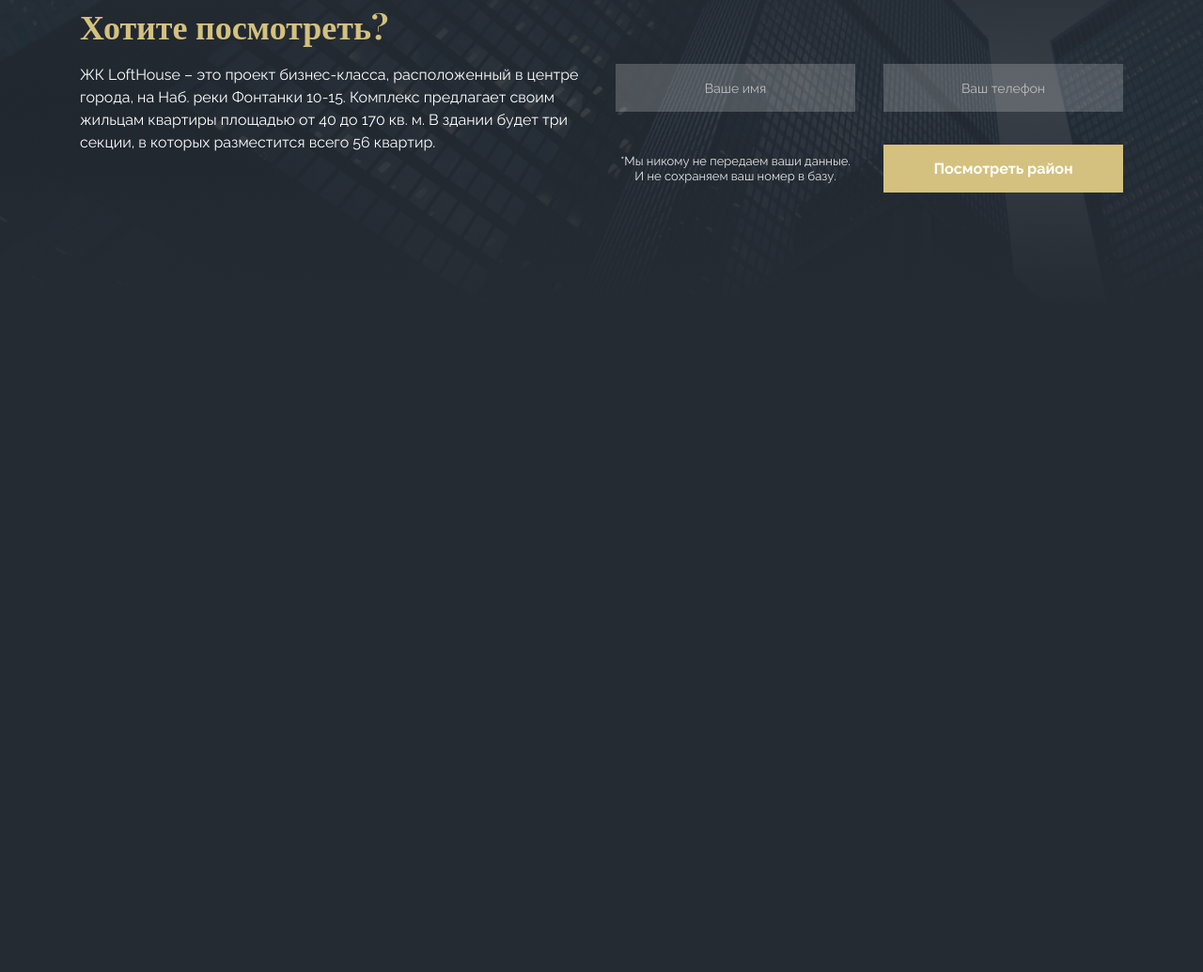
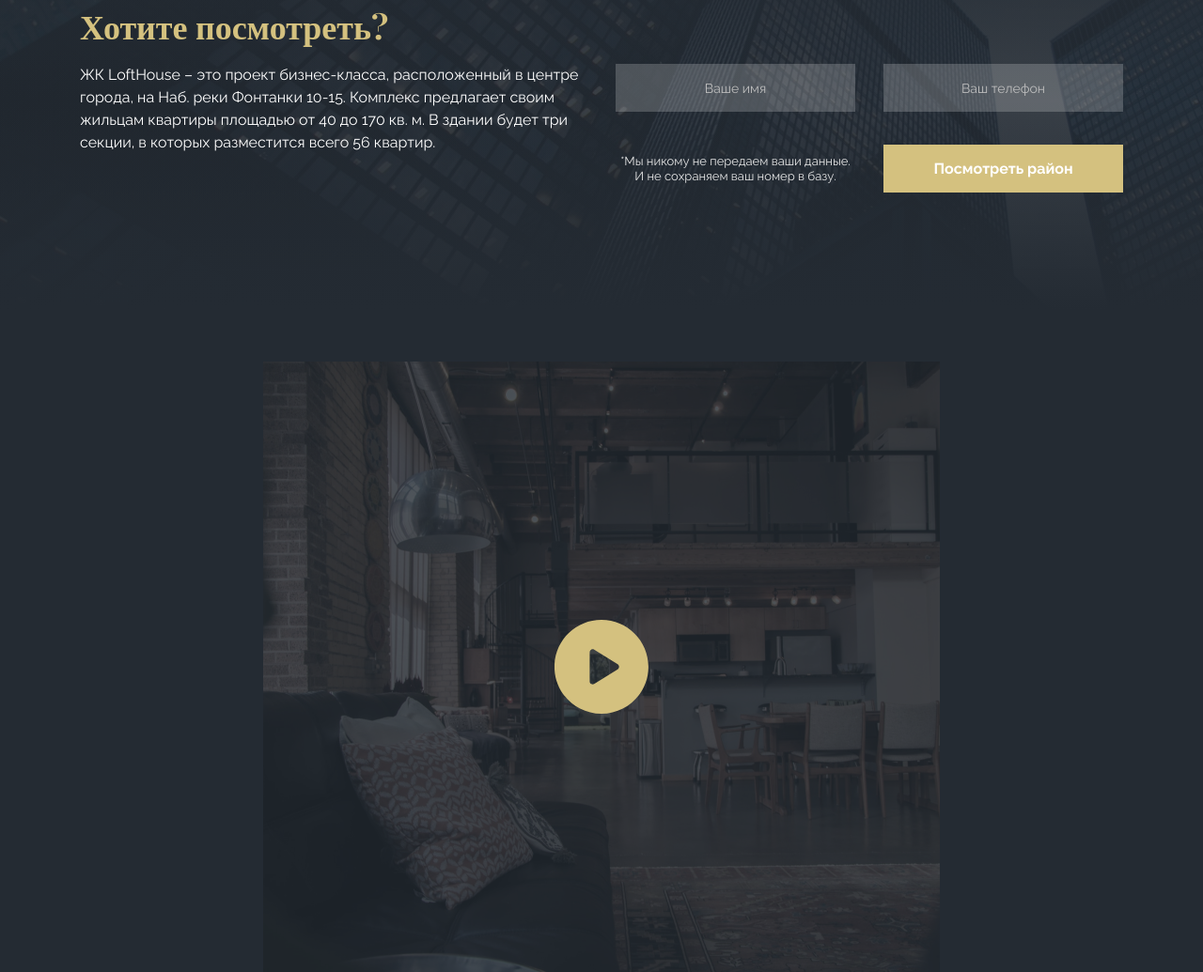
Before and after one commit to DeniskoID/LoftHouse, a website: page index.html in a window 1280 px wide. Shown: the part 2054-3089 px from the top of the page at 94% size. Before the commit the page ends 2439 px from the top, so only its background shows below. Drawn offline with nearby package versions, Linux system fonts and the light colour scheme.

Commit message:
Adds video-section

```diff
--- a/index.html
+++ b/index.html
@@ -168,6 +168,17 @@
                 </div>
             </div>
         </section>
+        <section class="video">
+            <div class="container video__container">
+                <h2 class="visually-hidden">
+                    Видео про ЖК Loft House
+                </h2>
+                <a class="video__link" href="https://www.youtube.com/watch?v=bhJNL9JUsnY">
+                    <img class="video__icon" src="./images/video/play-button.svg" alt="Иконка кнопки пуска видео">
+                    <img class="video__background" src="./images/video/video-bg.jpg" alt="Изображение интерьера">
+                </a>
+            </div>
+        </section>
     </main>
     <footer class="footer">
         <div class="container footer__container">
--- a/scss/blocks/_cta.scss
+++ b/scss/blocks/_cta.scss
@@ -1,6 +1,6 @@
 .cta {
   background: linear-gradient(180deg, #242b33 10.42%, rgb(36 43 51 / 0%) 50.52%, #242b33 90.1%),
-    linear-gradient(0deg, rgb(36 43 51 / 90%), rgb(36 43 51 / 90%)), url(../images/cta/buildings.jpg);
+    linear-gradient(0deg, rgb(36 43 51 / 90%), rgb(36 43 51 / 90%)), url("../images/cta/buildings.jpg");
 
   &__container {
     padding-top: 180px;
@@ -22,9 +22,6 @@
     font-size: 16px;
     line-height: 24px;
   }
-
-  &__form {
-  }
 }
 
 .form {
@@ -33,9 +30,6 @@
   align-items: center;
   grid-template-columns: repeat(2, 1fr);
   row-gap: 35px;
-
-  &__label {
-  }
 
   &__input {
     padding: 16px;
@@ -67,9 +61,10 @@
     text-align: center;
     color: $color-light;
     background-color: $color-accent;
+    transition: all 0.3s ease-in-out;
+
+    &:hover {
+      background-color: #a7965a;
+    }
   }
 }
-.input-reset {
-}
-.btn-reset {
-}
--- /dev/null
+++ b/scss/blocks/_video.scss
@@ -0,0 +1,39 @@
+.video {
+  &__container {
+    text-align: center;
+  }
+
+  &__link {
+    position: relative;
+    display: inline-block;
+    text-align: center;
+
+    &::before {
+      content: "";
+      position: absolute;
+      left: 0;
+      right: 0;
+      width: 100%;
+      height: 100%;
+      background: rgb(36 43 51 / 80%);
+      transition: all 0.3s ease-in-out;
+    }
+
+    &:hover::before {
+      background: rgb(36 43 51 / 65%);
+    }
+
+    &:hover .video__icon {
+      filter: saturate(1.3);
+      transform: translate(-50%, -50%) scale(1.1);
+    }
+  }
+
+  &__icon {
+    position: absolute;
+    left: 50%;
+    top: 50%;
+    transform: translate(-50%, -50%);
+    transition: all 0.3s ease-in-out;
+  }
+}
--- a/scss/main.scss
+++ b/scss/main.scss
@@ -9,3 +9,4 @@
 @import "./blocks/features";
 @import "./blocks/appartments";
 @import "./blocks/cta";
+@import "./blocks/video";
```
Also changed, not shown: css/main.css, images/video/play-button.svg (added), images/video/video-bg.jpg (added), 1 other file.
